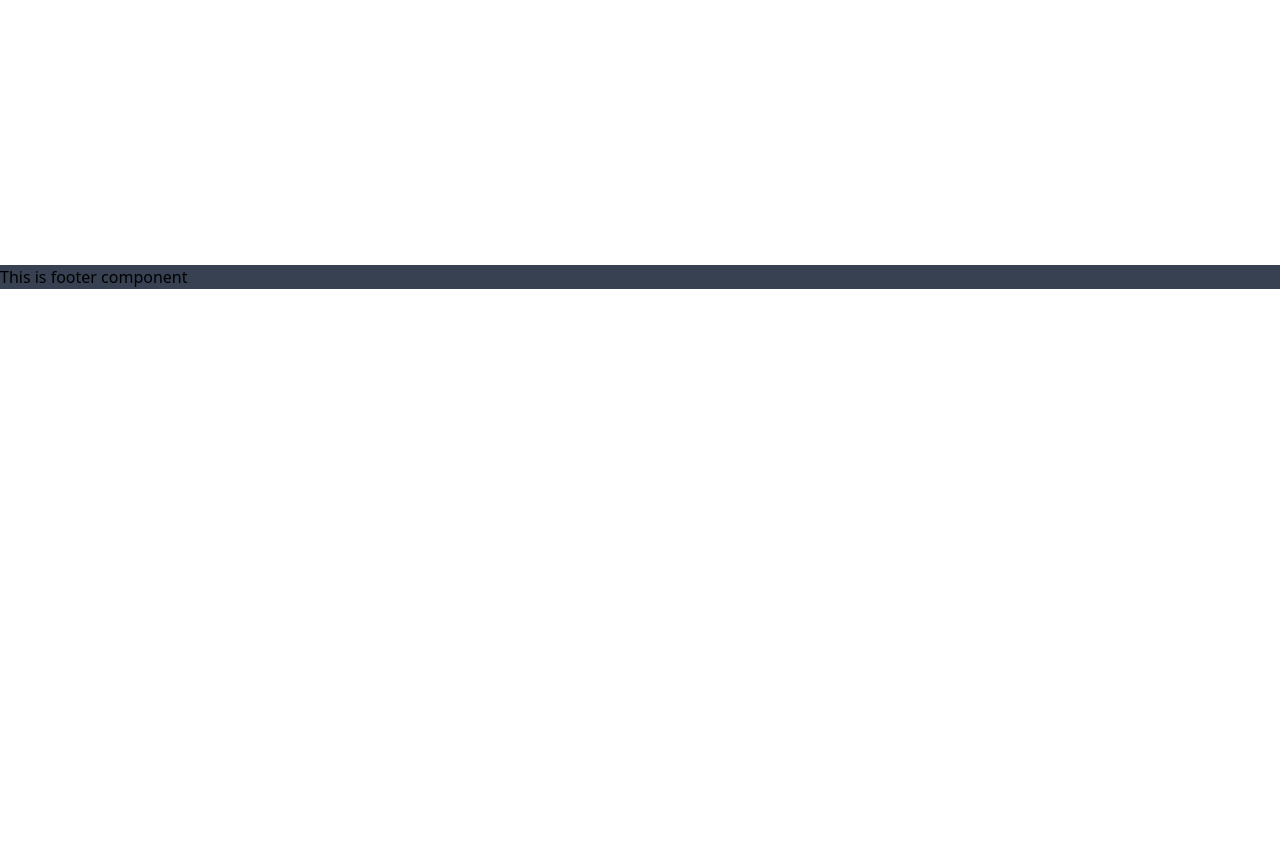
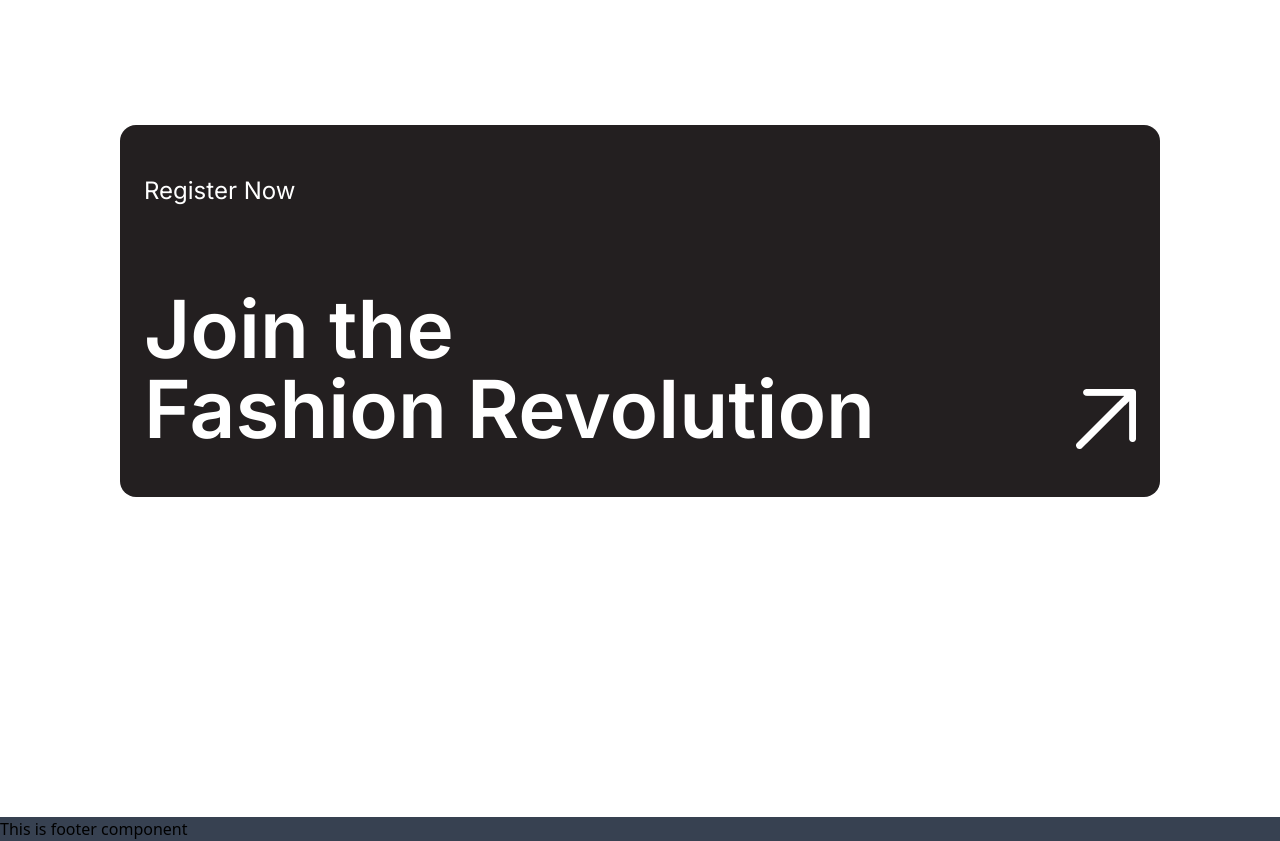
Before and after one commit to mamun-prodhan/bangladesh-aparel-expo, a React (Vite) app: page / in a window 1280 px wide. Shown: the part 5700-6541 px from the top of the page. Before the commit the page ends 5989 px from the top, so only its background shows below. Built offline with nearby package versions, Linux system fonts and the light colour scheme.

Commit message:
register now compleed

```diff
--- a/src/Pages/Home/Home/Home.jsx
+++ b/src/Pages/Home/Home/Home.jsx
@@ -4,6 +4,7 @@ import ExpoAttendees from "../ExpoAttendees/ExpoAttendees";
 import ExpoObjectives from "../ExpoObjectives/ExpoObjectives";
 import InspiringExperience from "../InspiringExperience/InspiringExperience";
 import OurExhibitora from "../OurExhibitora/OurExhibitora";
+import RegisterNow from "../RegisterNow/RegisterNow";
 
 const Home = () => {
   return (
@@ -14,6 +15,7 @@ const Home = () => {
       <ExpoObjectives />
       <ExpoAttendees />
       <OurExhibitora />
+      <RegisterNow />
     </div>
   );
 };
--- /dev/null
+++ b/src/Pages/Home/RegisterNow/RegisterNow.jsx
@@ -0,0 +1,26 @@
+import arrow from "../../../assets/register-arrow.png";
+const RegisterNow = () => {
+  return (
+    <div>
+      <div className="flex items-end justify-between px-[16px] md:px-[24px] py-[24px] md:py-[48px] rounded-[16px] bg-[#231F20]">
+        <div>
+          <p className="mb-[20px] md:mb-[40px] lg:mb-[80px] text-[14px] md:text-[24px] text-white font-inter">
+            Register Now
+          </p>
+          <h2 className="text-[24px] md:text-[40px] lg:text-[80px] font-inter font-semibold leading-[30px] md:leading-[50px] lg:leading-[80px] text-white">
+            Join the <br /> Fashion Revolution
+          </h2>
+        </div>
+        <div>
+          <img
+            className="h-[20px] md:h-[40px] lg:h-[60px] w-[20px] md:w-[40px] lg:w-[60px]"
+            src={arrow}
+            alt=""
+          />
+        </div>
+      </div>
+    </div>
+  );
+};
+
+export default RegisterNow;
```
Also changed, not shown: src/assets/register-arrow.png (added).
